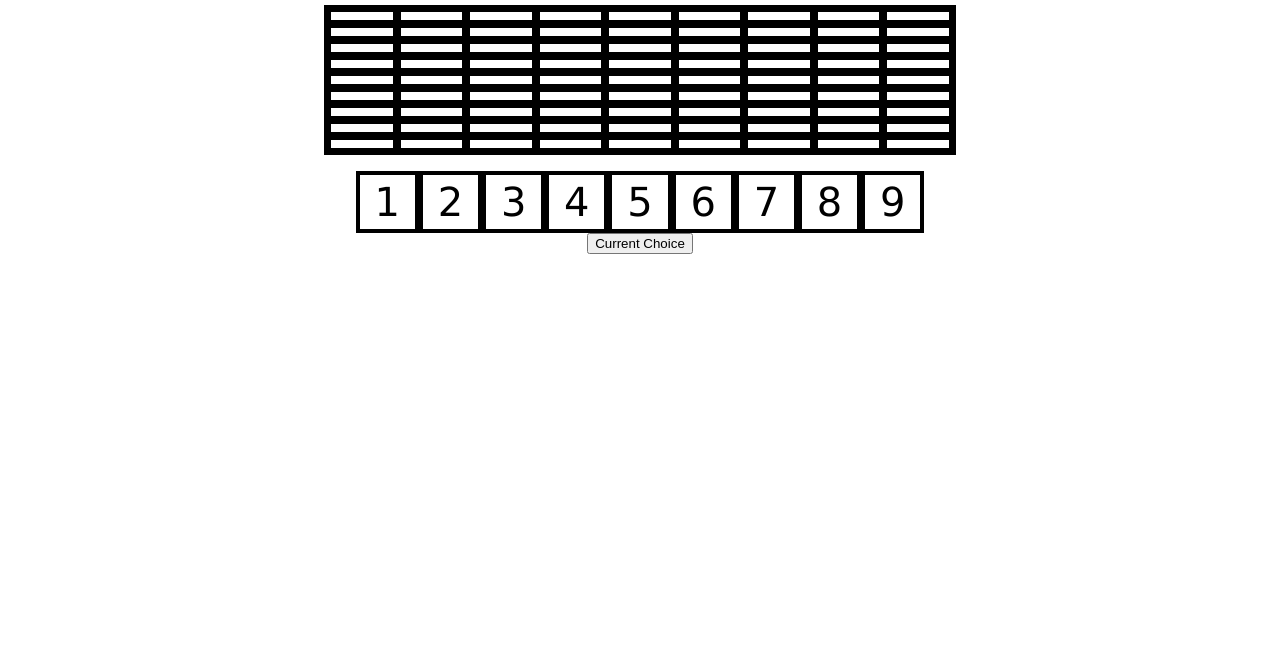
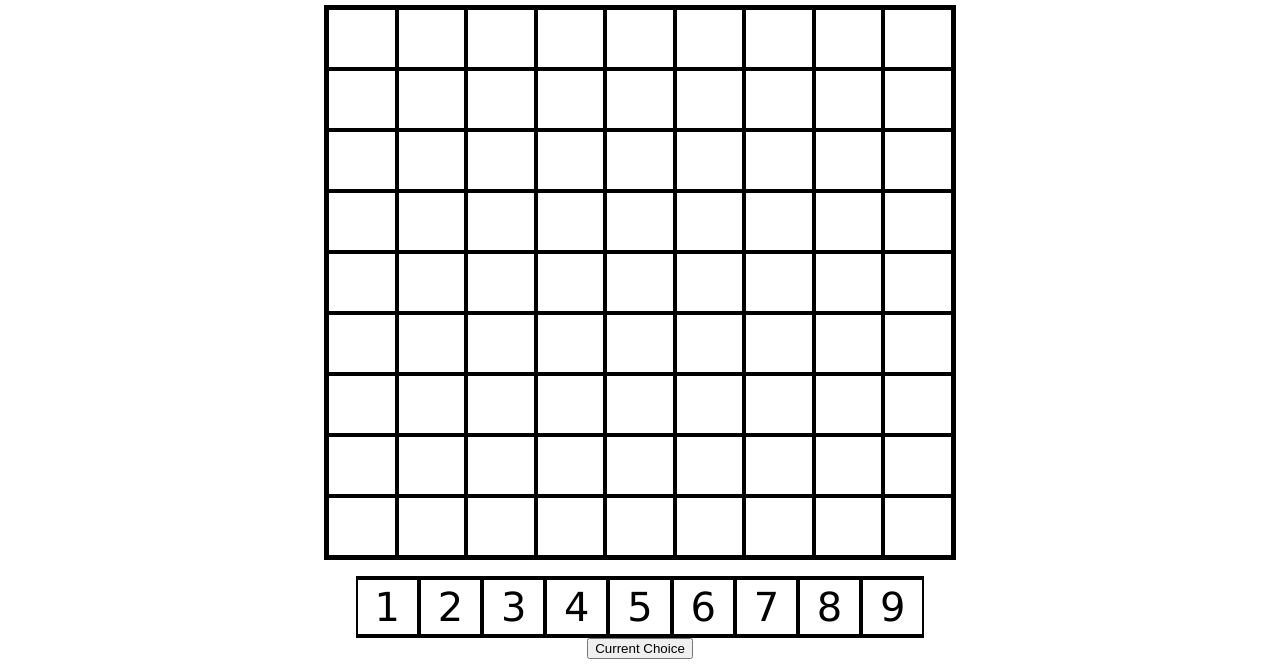
Before and after one commit to ShaneClancy/sudoku, a React app: page / in a window 1280 px wide. Shown: the part 212-879 px from the top of the page. Before the commit the page ends 800 px from the top, so only its background shows below. Built offline with nearby package versions, Linux system fonts and the light colour scheme.

Commit message:
#1 Whitespace no longer flattens tile.

```diff
--- a/src/index.css
+++ b/src/index.css
@@ -57,27 +57,20 @@
 .game-board {
     max-width: 750px;
     display: grid;
-    grid-row-start: 1;
-    grid-row-end: 3;
+    grid-template-rows: repeat(9, 11.11%);
+    /* grid-auto-columns: auto; */
     border: 0.2em solid black;
 }
 
 .board-row {
     display: grid;
-    grid-row-start: 1;
-    grid-row-end: 3;
-    grid-template-rows: auto 1fr auto;
-}
-
-.squares-collection {
-    border: 0.1em solid black;
+    grid-template-columns: repeat(9, 11.11%);
+    /* grid-auto-rows: auto; */
 }
 
 .tile {
-    min-width: 33.33%;
-    min-height: 33.33%;
     padding: 0.1em;
-    border: 0.1em solid black;
+    border: 0.05em solid black;
     font-size: 2.5em;
     font-family: -apple-system, BlinkMacSystemFont, 'Segoe UI', Roboto, Oxygen, Ubuntu, Cantarell, 'Open Sans', 'Helvetica Neue', sans-serif;
     background-color: #fff;
@@ -99,7 +92,10 @@
     width: 10%;
     height: 10%;
     padding: 0.1em;
-    border: 0.1em solid black;
+    border-top: 0.1em solid black;
+    border-bottom: 0.1em solid black;
+    border-left: 0.05em solid black;
+    border-right: 0.05em solid black;
     font-size:2.5em;
     font-family: Verdana, Geneva, Tahoma, sans-serif;
     background-color: #fff;
--- a/src/index.js
+++ b/src/index.js
@@ -63,7 +63,7 @@ class Board extends React.Component {
         const items = [];
 
         for (let j = 0; j < 9; j++) {
-            items.push(<Tile key={(i)*(9) + j} x={i} y={j}/>);
+            items.push(<Tile key={(i)*(9) + j} x={i} y={j} value={this.state.grid[i][j]}/>);
         }
 
         return items;
@@ -112,7 +112,7 @@ class Tile extends React.Component {
     render() {
         if (this.state.hidden === true) {
             return (
-                <button id={this.getId()} className="tile" onClick={this.turnRed}>&#32;</button>
+                <button id={this.getId()} className="tile" onClick={this.turnRed}><br></br></button>
             );
         } else {
             return (
```
